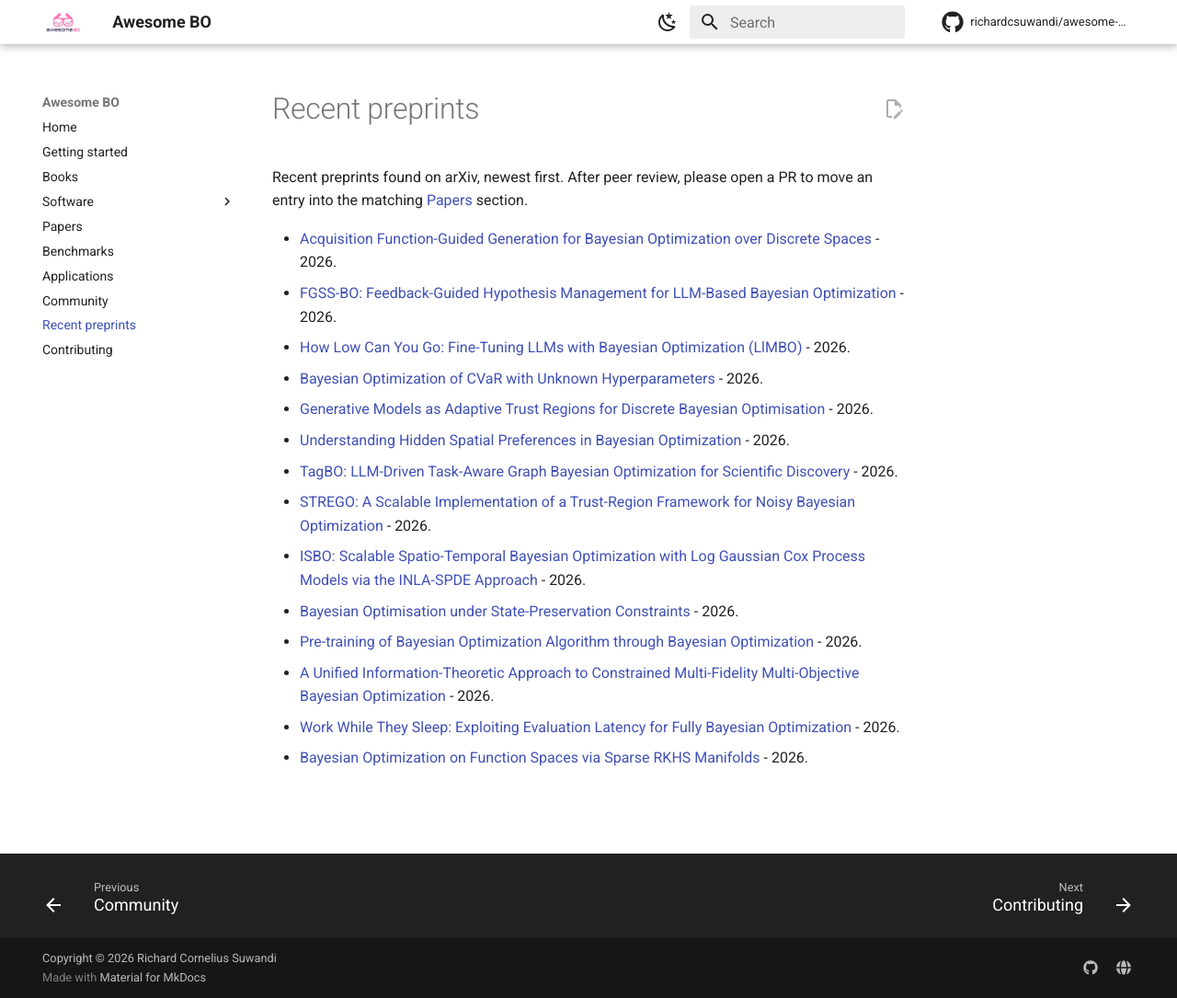
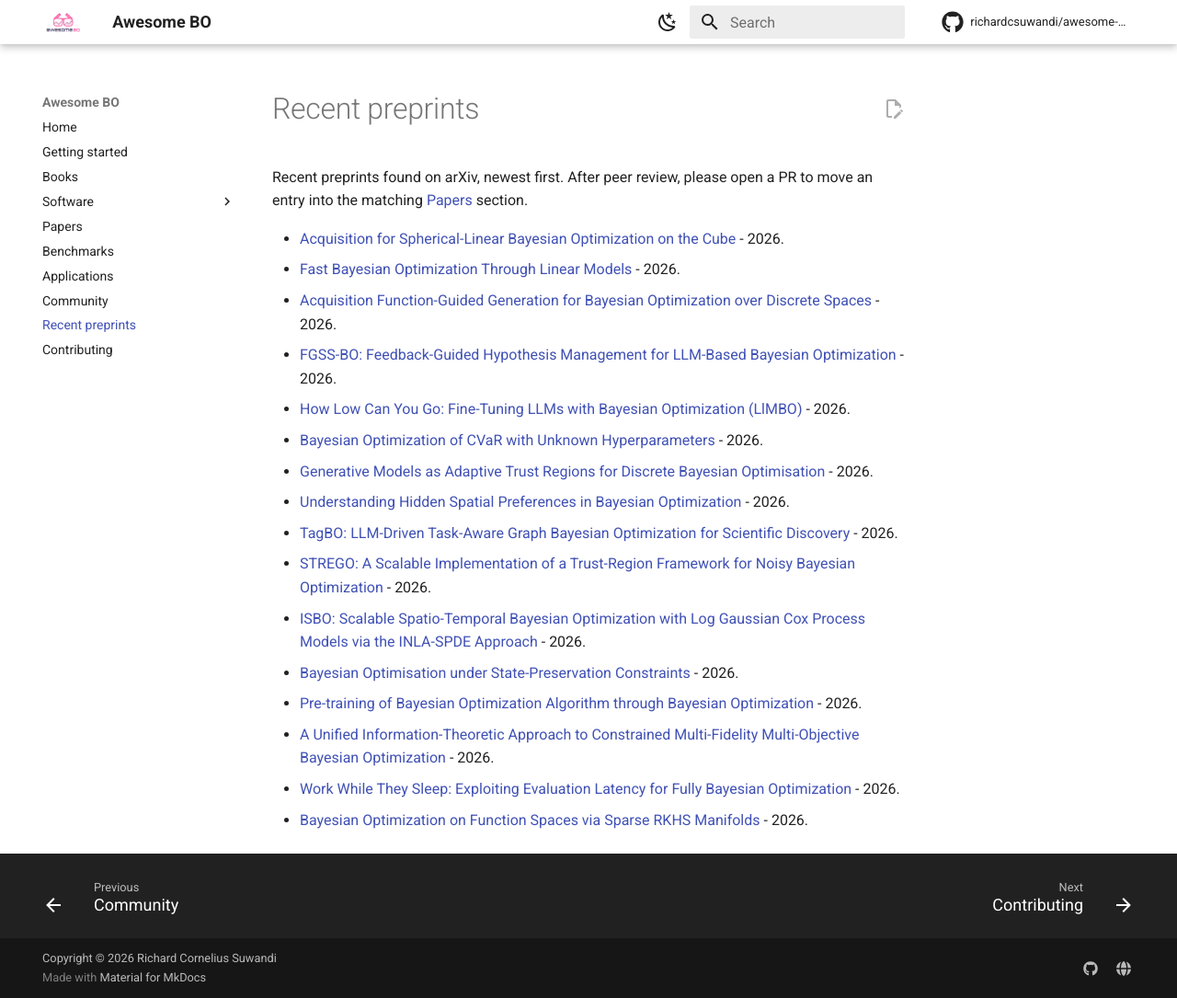
Before and after one commit to richardcsuwandi/awesome-bo, an MkDocs documentation site: the page built from docs/preprints.md, in a window 1280 px wide and 1085 px high. Shown: the whole window at 92% size. Built offline with MkDocs 1.6.1 and Material for MkDocs 9.7.7, drawn with Linux system fonts in a browser that asks for light colours; comment, search, counter and statistics services are not loaded.

Commit message:
Weekly preprint suggestions (#13)
* Propose new method preprints

* Keep only this week's method preprints

Drop the six application papers from the weekly suggestions and
restore the two older entries the cap had removed.

Co-authored-by: Richard Cornelius Suwandi <richardcsuwandi@users.noreply.github.com>

---------

Co-authored-by: richardcsuwandi <59959022+richardcsuwandi@users.noreply.github.com>
Co-authored-by: Cursor Agent <cursoragent@cursor.com>
Co-authored-by: Richard Cornelius Suwandi <richardcsuwandi@users.noreply.github.com>

```diff
--- a/docs/preprints.md
+++ b/docs/preprints.md
@@ -2,6 +2,8 @@
 
 Recent preprints found on arXiv, newest first. After peer review, please open a PR to move an entry into the matching [Papers](papers.md) section.
 
+- [Acquisition for Spherical-Linear Bayesian Optimization on the Cube](https://arxiv.org/abs/2610.32628) - 2026.
+- [Fast Bayesian Optimization Through Linear Models](https://arxiv.org/abs/2610.29580) - 2026.
 - [Acquisition Function-Guided Generation for Bayesian Optimization over Discrete Spaces](https://arxiv.org/abs/2610.22763) - 2026.
 - [FGSS-BO: Feedback-Guided Hypothesis Management for LLM-Based Bayesian Optimization](https://arxiv.org/abs/2610.21246) - 2026.
 - [How Low Can You Go: Fine-Tuning LLMs with Bayesian Optimization (LlMBO)](https://arxiv.org/abs/2610.18504) - 2026.
```
Also changed, not shown: README.md (+2 -0 lines).
